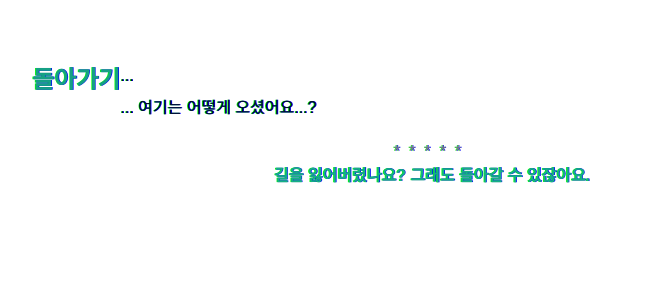
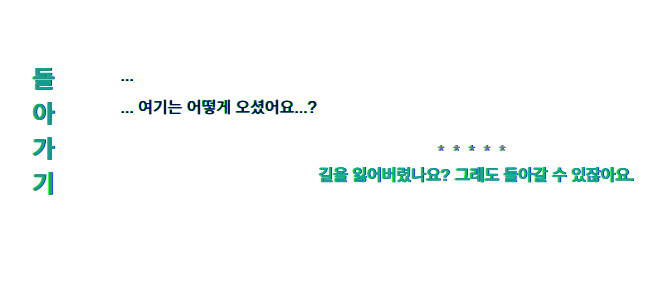
Before and after one commit to seil0224/seil0224.github.io, a Jekyll site: the page built from how.md, in a window 1280 px wide. Shown: the top 300 px of the page, without its empty margins (208-873 px from the left). Built offline with Jekyll 4.4.1, drawn with Linux system fonts in a browser that asks for light colours; some web fonts are replaced.

Commit message:
Update main.css

```diff
--- a/assets/css/main.css
+++ b/assets/css/main.css
@@ -66,7 +66,7 @@
     font-size: 150%;
     font-weight: 600;
     margin: auto;
-    margin-bottom: 10px;
+    margin-right: 100%;
     color: #16a085;
     display: block; }
 
```
